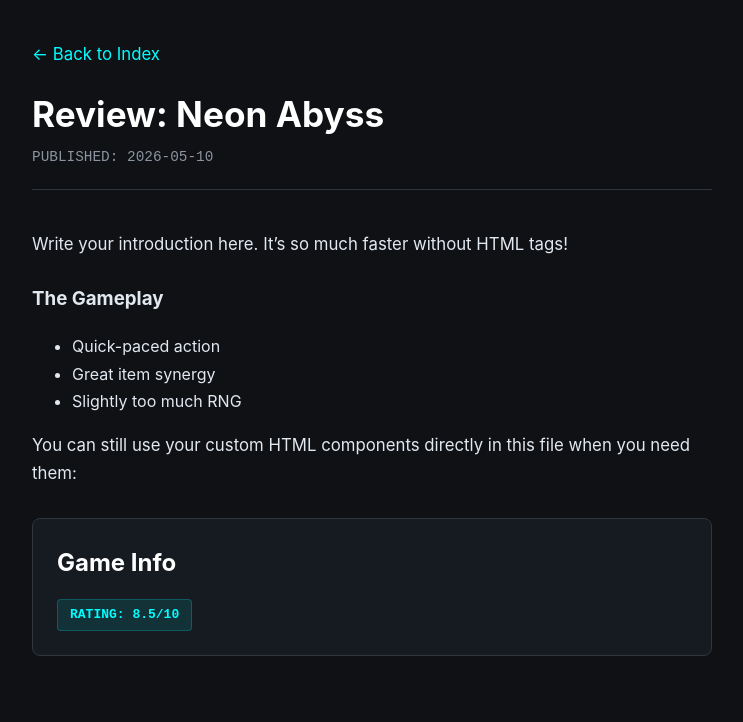
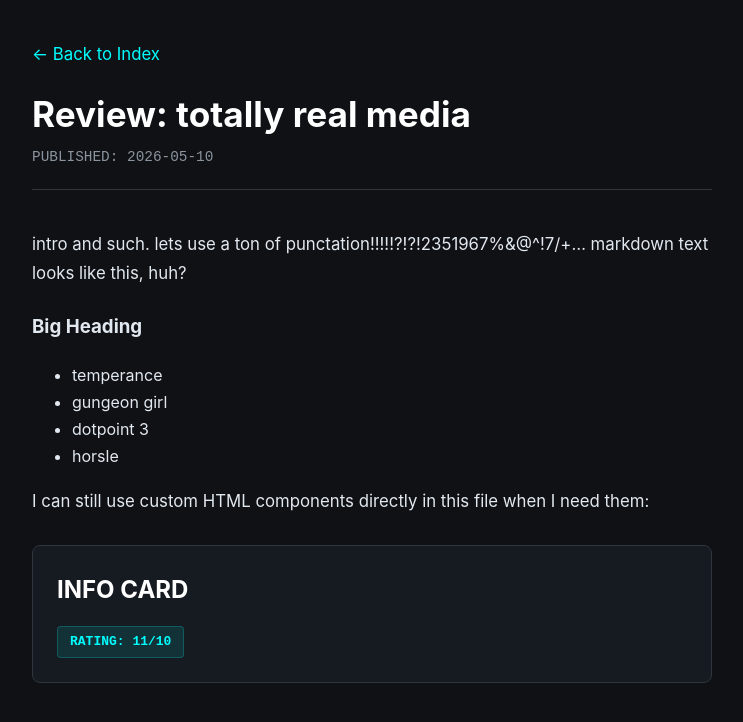
Before and after one commit to ailporf/ailporf.github.io, a Jekyll site: the page built from reviews/post-template.md, in a window 1280 px wide. Shown: the top 722 px of the page, without its empty margins (268-1011 px from the left). Built offline with Jekyll 4.4.1, drawn with Linux system fonts in a browser that asks for light colours.

Commit message:
Update post-template.md

```diff
--- a/reviews/post-template.md
+++ b/reviews/post-template.md
@@ -1,21 +1,23 @@
 ---
 layout: post
-title: "Review: Neon Abyss"
+title: "Review: totally real media"
 date: 2026-05-10
 ---
 
-Write your introduction here. It's so much faster without HTML tags!
+intro and such. lets use a ton of punctation!!!!!?!?!2351967%&@^!7/+...
+markdown text looks like this, huh?
 
-### The Gameplay
-* Quick-paced action
-* Great item synergy
-* Slightly too much RNG
+### Big Heading
+* temperance
+* gungeon girl
+* dotpoint 3
+* horsle
 
-You can still use your custom HTML components directly in this file when you need them:
+I can still use custom HTML components directly in this file when I need them:
 
 <div class="review-card">
     <div class="review-details">
-        <h2>Game Info</h2>
-        <div class="rating">RATING: 8.5/10</div>
+        <h2>INFO CARD</h2>
+        <div class="rating">RATING: 11/10</div>
     </div>
 </div>
```
